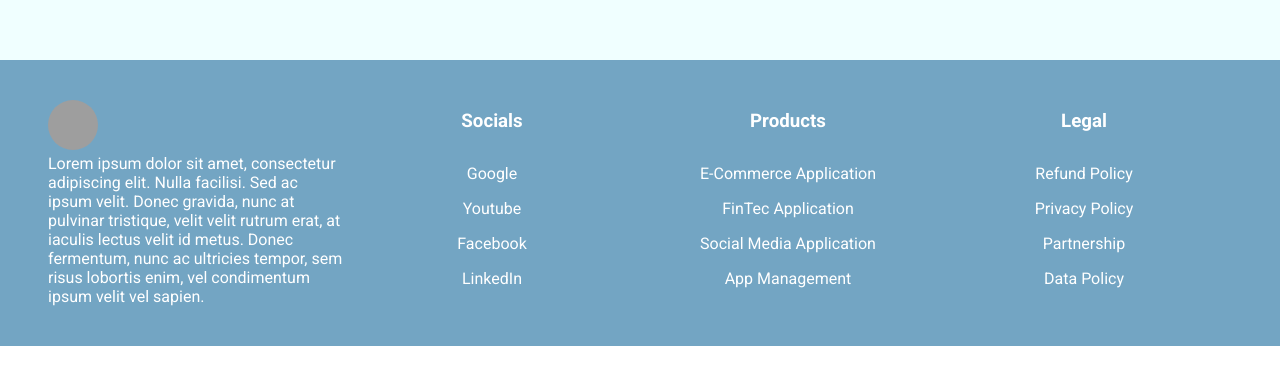
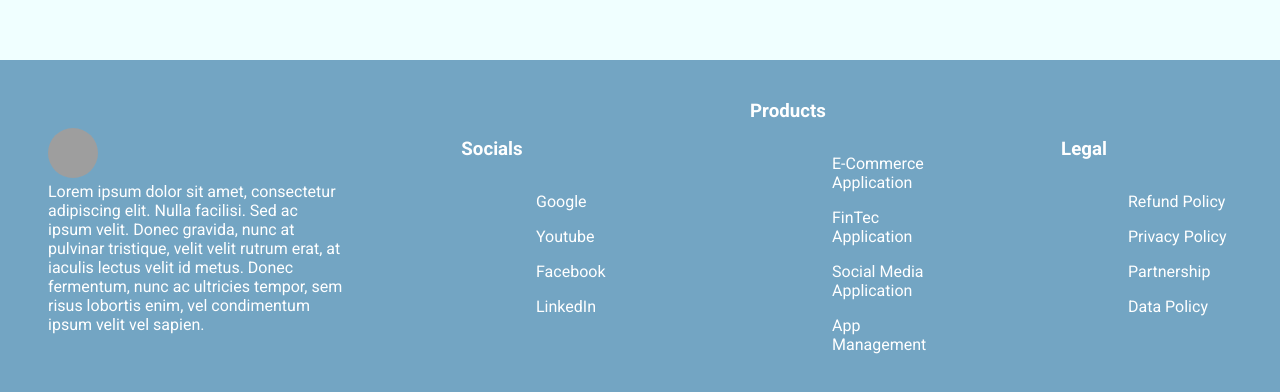
Before and after one commit to TheWebcatalyst/CSS-Final-Class, a plain HTML site: page index.html in a window 1280 px wide. Shown: the part 840-1232 px from the top of the page. Before the commit the page ends 1186 px from the top, so only its background shows below. Drawn offline with nearby package versions, Linux system fonts and the light colour scheme; grey boxes are pictures that could not be loaded.

Commit message:
Footer Modified

```diff
--- a/style.css
+++ b/style.css
@@ -77,15 +77,18 @@ footer div{
     flex: 25%;
 }
 
-footer div:not(.foot){
-    text-align: center;
-}
 
 
-
+footer div ul{
+    display: flex;
+    flex-direction: column;
+    justify-content: start;
+    padding-left: 12rem;
+}
 
 footer h3{
     margin-bottom: 1.5rem;
+    text-align: center;
 }
 
 
```
